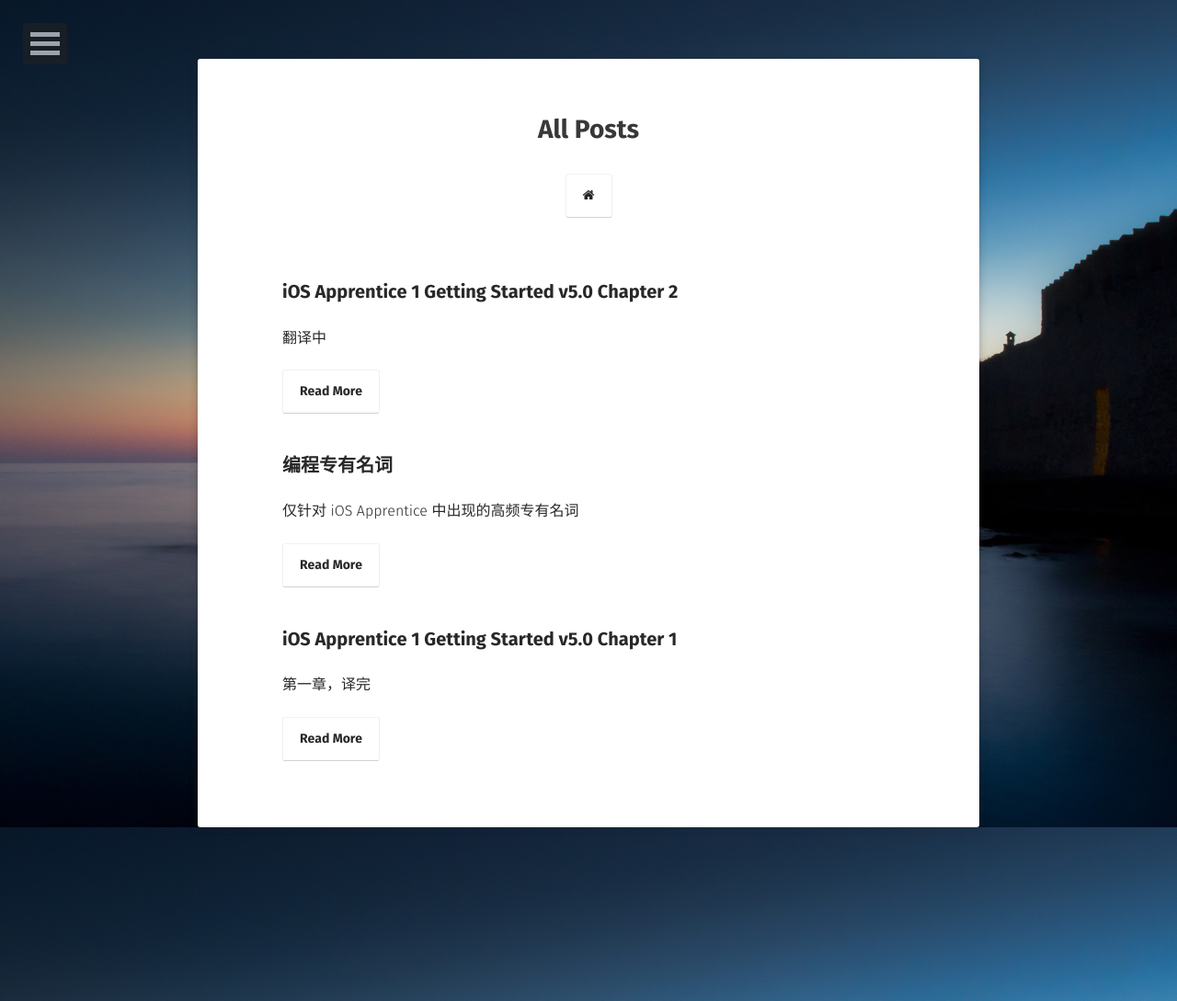
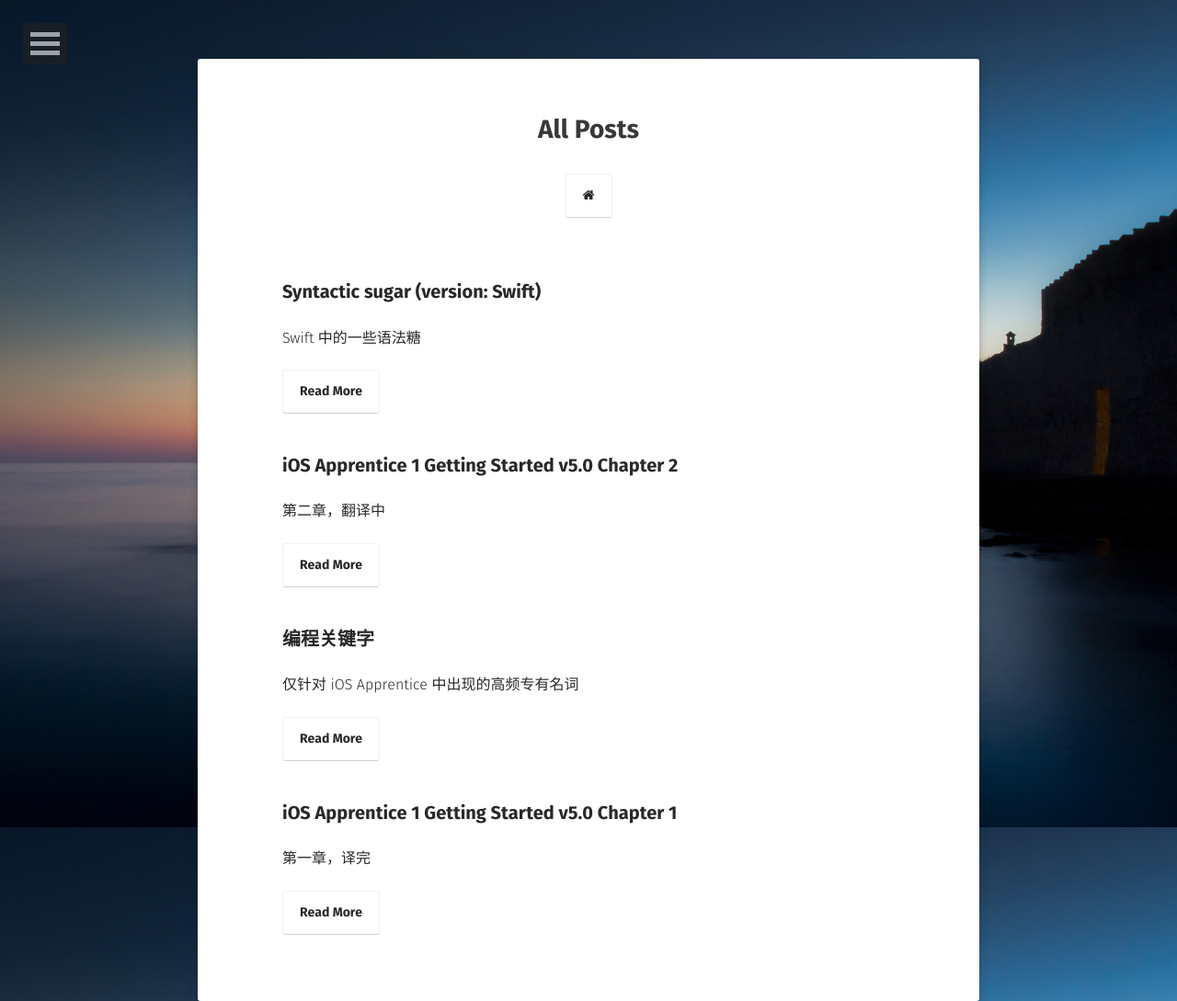
Before and after one commit to AurevoirXavier/deprecated-AurevoirXavier.github.io, a Jekyll site: the page built from posts/index.md, in a window 1280 px wide. Shown: the whole page at 92% size. Built offline with Jekyll 4.4.1, drawn with Linux system fonts in a browser that asks for light colours; some web fonts are replaced; some of the changed lines change nothing that is shown.

Commit message:
20:24/04/10/2017

````diff
--- a/_posts/2017-4-10-iOSApprenticeChapter2.md
+++ b/_posts/2017-4-10-iOSApprenticeChapter2.md
@@ -2,7 +2,7 @@
 layout: post
 title: "iOS Apprentice 1 Getting Started v5.0 Chapter 2"
 date:   2017-04-10
-excerpt: "翻译中"
+excerpt: "第二章，翻译中"
 tags: [program, iOS, translate]
 comments: true
 ---
--- /dev/null
+++ b/_posts/2017-4-11-ifLet.md
@@ -0,0 +1,69 @@
+---
+layout: post
+title: "Syntactic sugar (version: Swift)"
+date:   2017-04-11
+excerpt: "Swift 中的一些语法糖"
+tags: [program, swift]
+comments: true
+---
+
+## 什么是 Syntactic sugar ？
+
+语法糖（Syntactic sugar），也译为糖衣语法，是由英国计算机科学家彼得·约翰·兰达（Peter J. Landin）发明的一个术语，指计算机语言中添加的某种语法，这种语法对语言的功能并没有影响，但是更方便程序员使用。通常来说使用语法糖能够增加程序的可读性，从而减少程序代码出错的机会。语法糖和其他编程思想一样重要，什么duck type，人本接口，最小接口，约定优于配置，广义来讲都是一些思想上的“语法糖“。需要声明的是 “语法糖” 这个词绝非贬义词，它可以给我们带来方便，是一种便捷的写法，编译器会帮我们做转换；而且可以提高开发编码的效率，在性能上也不会带来损失。
+
+## if let
+
+```swift
+func printX(str: String?)
+{
+    let x: String! = str
+
+    if x != nil
+    {
+     	print(x)   // 做些什么，比如输出一下 x
+    }
+}
+```
+
+Swift 中有 optional，经常需要判断其是否为空。如果不使用 if let，printX() 写出来是上面那样，使用了 if let 后：
+
+```swift
+func printX(str: String?)
+{
+    if let x = str
+    {
+     	print(x)   // 做些什么，比如输出一下 x
+    }
+}
+```
+
+## guard
+
+当 if 中有较长的代码时，通常先将错误情况先返回，这样做可以避免过多的嵌套。比如：
+
+```swift
+func printX(str: String?)
+{
+    let x: String! = str
+
+    if x == nil
+    {
+     	return
+    }
+
+    print(x)   // 做些什么，比如输出一下 x
+}
+```
+
+此处 Swift 也提供了一个语法糖 guard，用 guard 可以改写成：
+
+```swift
+func printX(str: String?)
+{
+    guard let x = str else { return }
+
+    print(x)   // 做些什么，比如输出一下 x
+}
+```
+
+有关 if let 和 guard 语法中出现的 where，属于一些约束。相当于逻辑运算 && 和 ||。不妨把它看作 Sql 中的 where 吧。
--- a/_posts/2017-4-6-iOSkeyword.md
+++ b/_posts/2017-4-6-iOSkeyword.md
@@ -1,6 +1,6 @@
 ---
 layout: post
-title: "编程专有名词"
+title: "编程关键字"
 date:   2017-04-6
 excerpt: "仅针对 iOS Apprentice 中出现的高频专有名词"
 tags: [program, iOS, translate]
````
